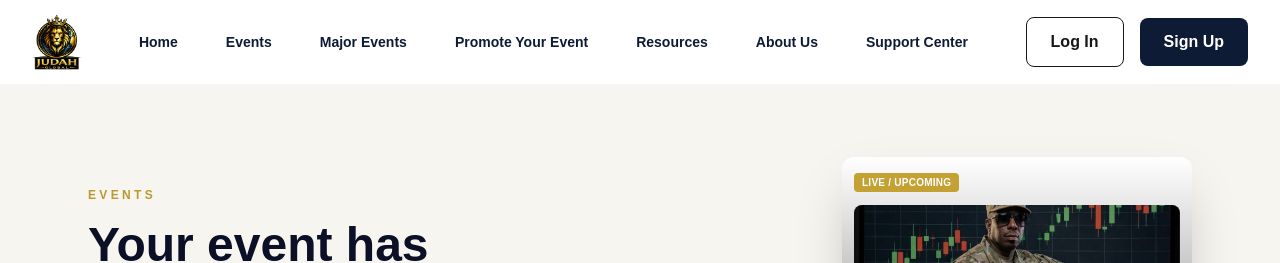
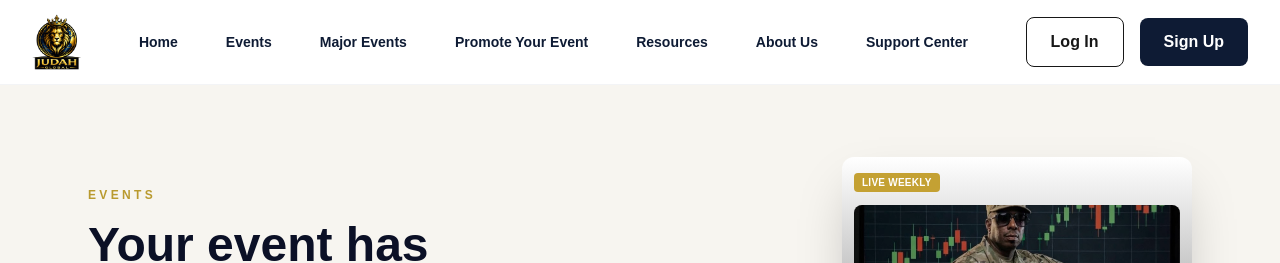
Before and after one commit to judahglobal96-collab/judahglobal-web, a Next.js app: page /events in a window 1280 px wide. Shown: the top 263 px of the page. Built offline with nearby package versions, Linux system fonts and the light colour scheme.

Commit message:
Update Events.page image info

```diff
--- a/app/events/page.tsx
+++ b/app/events/page.tsx
@@ -41,7 +41,7 @@ export default function EventsPage() {
             <div className="w-[350px] rounded-xl bg-gradient-to-b from-white to-[#3B3B3B] p-3 shadow-2xl">
               <div className="mb-3">
                 <span className="rounded bg-[#C4A133] px-2 py-1 text-[10px] font-extrabold uppercase tracking-wide text-white">
-                  Live / Upcoming
+                  Live Weekly
                 </span>
               </div>
 
@@ -49,7 +49,7 @@ export default function EventsPage() {
 
                 <img
                     src="/basic-stock-training.jpg"
-                    alt="Basic Stock Training"
+                    alt="Kingdom wealth Basic Stock Training"
                     className="h-full w-full object-cover transition duration-500 hover:scale-105"                />
 
                 {/* Optional subtle overlay for readability */}
--- a/data/events.ts
+++ b/data/events.ts
@@ -16,7 +16,7 @@ export const majorEvents = [
     {
     title: "Kingdom Wealth Basic Stock Training",
     date: "May 17 - Jun 30 2026",
-    location: "Virtual, USA",
+    location: "Virtual Podcast, USA",
     image: "/images/events/fallback-major-2.png",
     badge: "MAJOR EVENT",
   },
```
